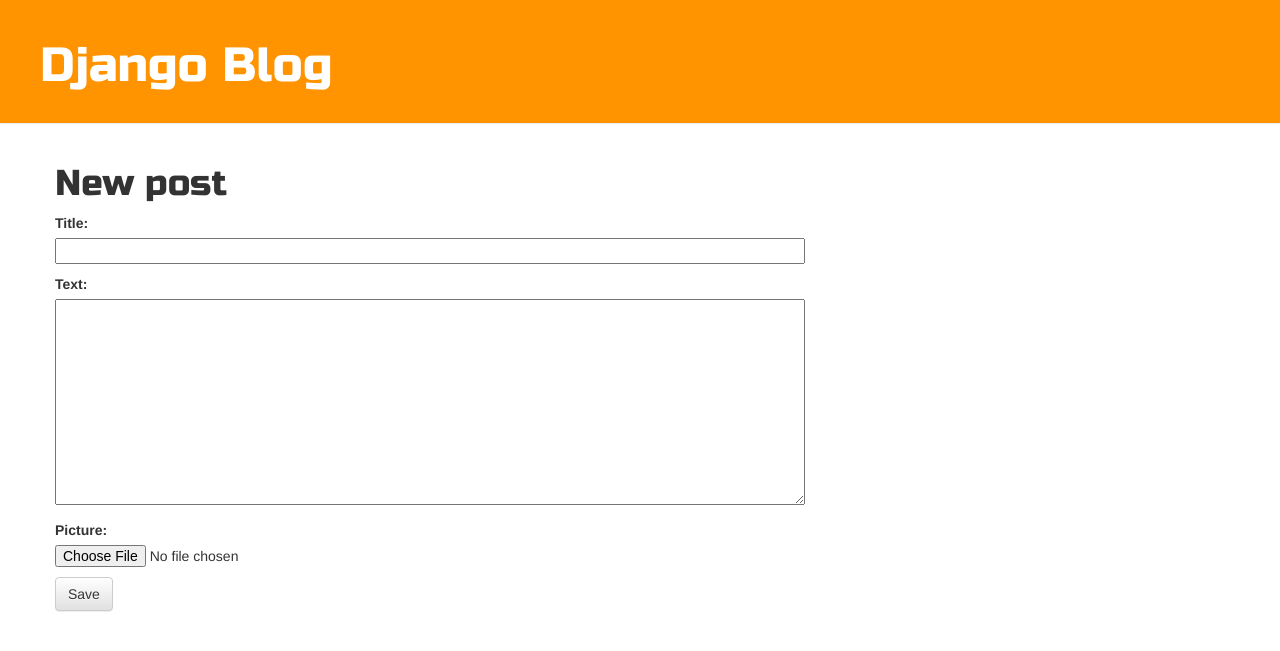
After one commit to ShagiakhmedovA/OilCalculator, a Django app: page /post/new/ in a window 1280 px wide. The commit adds this page. Shown: the top 651 px of the page. Run offline with Django 3.2, Linux system fonts and the light colour scheme; some libraries are stand-ins or nearby versions.

Commit message:
added images, edit_time

```diff
--- /dev/null
+++ b/blog/forms.py
@@ -0,0 +1,9 @@
+from django import forms
+
+from .models import Post
+
+class PostForm(forms.ModelForm):
+
+    class Meta:
+        model = Post
+        fields = ('title', 'text', 'picture')
--- a/blog/models.py
+++ b/blog/models.py
@@ -5,10 +5,12 @@ from django.utils import timezone
 
 class Post(models.Model):
     author = models.ForeignKey(settings.AUTH_USER_MODEL, on_delete=models.CASCADE)
-    title = models.CharField(max_length=200)
+    title = models.CharField(max_length=50)
     text = models.TextField()
     created_date = models.DateTimeField(default=timezone.now)
     published_date = models.DateTimeField(blank=True, null=True)
+    edit_date = models.DateTimeField(blank=True, null=True)
+    picture = models.ImageField(upload_to='pictures/%Y/%m/%d/', max_length=255, null=True, blank=True)
 
     def publish(self):
         self.published_date = timezone.now()
--- a/blog/static/css/blog.css
+++ b/blog/static/css/blog.css
@@ -15,15 +15,15 @@
 }
 
 h1, h2, h3, h4 {
-    font-family: 'Lobster', cursive;
+    font-family: 'Russo One', sans-serif;
 }
 
 .date {
-    color: #828282;
+    color: red;
 }
 
 .save {
-    float: right;
+    float: left;
 }
 
 .post-form textarea, .post-form input {
@@ -47,5 +47,5 @@ h1, h2, h3, h4 {
 
 h1 a {
     color: #FCA205;
-    font-family: 'Lobster';
+    font-family: 'Russo One', sans-serif;
 }
--- a/blog/urls.py
+++ b/blog/urls.py
@@ -1,8 +1,12 @@
 from django.urls import path
 from . import views
-
+from django.conf.urls.static import static
+from django.conf import settings
 
 urlpatterns = [
     path('', views.post_list, name='post_list'),
     path('post/<int:pk>/', views.post_detail, name='post_detail'),
-]
+    path('post/new/', views.post_new, name='post_new'),
+    path('post/<int:pk>/delete/', views.post_delete, name='post_delete'),
+    path('post/<int:pk>/edit/', views.post_edit, name='post_edit'),
+] + static(settings.MEDIA_URL, document_root=settings.MEDIA_ROOT)
--- a/blog/views.py
+++ b/blog/views.py
@@ -1,6 +1,7 @@
 from django.utils import timezone
 from .models import Post
-from django.shortcuts import render, get_object_or_404
+from django.shortcuts import render, get_object_or_404, redirect, HttpResponseRedirect
+from .forms import PostForm
 
 
 def post_list(request):
@@ -11,3 +12,38 @@ def post_list(request):
 def post_detail(request, pk):
     post = get_object_or_404(Post, pk=pk)
     return render(request, 'blog/post_detail.html', {'post': post})
+
+
+def post_new(request):
+    if request.method == "POST":
+        form = PostForm(request.POST)
+        if form.is_valid():
+            post = form.save(commit=False)
+            post.author = request.user
+            post.published_date = timezone.now()
+            post.save()
+            return redirect('post_detail', pk=post.pk)
+    else:
+        form = PostForm()
+    return render(request, 'blog/post_edit.html', {'form': form})
+
+
+def post_edit(request, pk):
+    post = get_object_or_404(Post, pk=pk)
+    if request.method == "POST":
+        form = PostForm(request.POST, request.FILES or None, instance=post)
+        if form.is_valid():
+            post = form.save(commit=False)
+            post.author = request.user
+            post.edit_date = timezone.now()
+            post.save()
+            return redirect('post_detail', pk=post.pk)
+    else:
+        form = PostForm(instance=post)
+    return render(request, 'blog/post_edit.html', {'form': form})
+
+
+def post_delete(request, pk):
+    post = get_object_or_404(Post, pk=pk)
+    post.delete()
+    return HttpResponseRedirect('/')
--- a/templates/blog/base.html
+++ b/templates/blog/base.html
@@ -2,15 +2,18 @@
 <!DOCTYPE html>
 <html lang="en">
  <head>
-        <title>Django Girls blog</title>
+        <title>Django blog</title>
         <link rel="stylesheet" href="//maxcdn.bootstrapcdn.com/bootstrap/3.2.0/css/bootstrap.min.css">
         <link rel="stylesheet" href="//maxcdn.bootstrapcdn.com/bootstrap/3.2.0/css/bootstrap-theme.min.css">
-        <link href='//fonts.googleapis.com/css?family=Lobster&subset=latin,latin-ext' rel='stylesheet' type='text/css'>
+        <link href="https://fonts.googleapis.com/css?family=Russo+One&display=swap" rel="stylesheet">
         <link rel="stylesheet" href="{% static 'css/blog.css' %}">
     </head>
 <body>
     <div class="page-header">
-        <h1><a href="/">Django Girls Blog</a></h1>
+        {% if user.is_authenticated %}
+        <a href="{% url 'post_new' %}" class="top-menu"><span class="glyphicon glyphicon-plus"></span></a>
+        {% endif %}
+        <h1><a href="/">Django Blog</a></h1>
     </div>
     <div class="content container">
         <div class="row">
--- /dev/null
+++ b/templates/blog/post_edit.html
@@ -0,0 +1,10 @@
+{% extends 'blog/base.html' %}
+
+{% block content %}
+    <h1>New post</h1>
+    <form method="POST" class="post-form" enctype="multipart/form-data">
+        {% csrf_token %}
+        {{ form.as_p }}
+        <button type="submit" class="save btn btn-default">Save</button>
+    </form>
+{% endblock %}
```
Also changed, not shown: demoblog/settings.py (+8 -3 lines), templates/blog/post_detail.html (+15 -2 lines), templates/blog/post_list.html (+7 -1 lines), blog/migrations/0002_post_image.py (added), blog/migrations/0003_auto_20191117_1258.py (added), blog/migrations/0004_auto_20191117_1424.py (added), blog/migrations/0005_post_edit_date.py (added), media/pictures/2019/11/17/dielit.jpg (added), media/pictures/2019/11/17/dielit_sZmwxrL.jpg (added), media/pictures/2019/11/17/green.jpg (added), media/pictures/2019/11/17/green_3UMlihX.jpg (added), media/pictures/2019/11/17/green_qNCrJu7.jpg (added).
